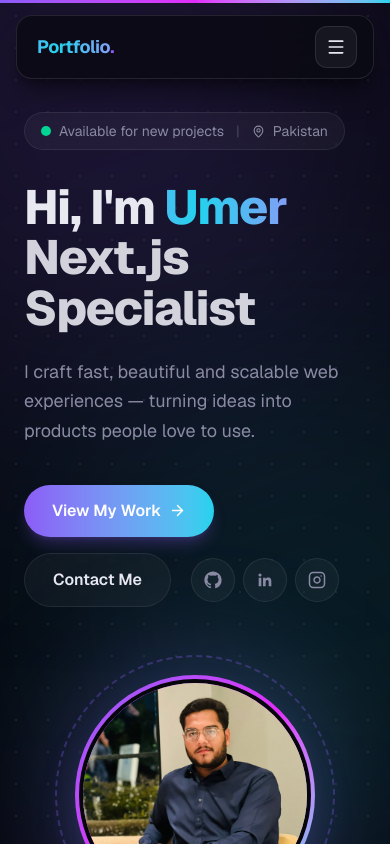
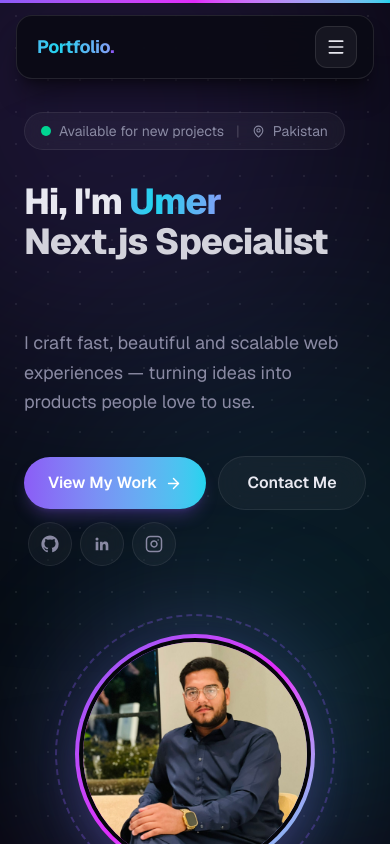
Before and after one commit to umersaeed15991-del/Portfolio, a Next.js app: page / in a window 390 px wide. Shown: the top 844 px of the page. Built offline with nearby package versions, Linux system fonts and the light colour scheme.

Commit message:
updated website changes

```diff
--- a/src/components/About.tsx
+++ b/src/components/About.tsx
@@ -64,7 +64,7 @@ function CodeCard() {
 
 export function About() {
   return (
-    <section id="about" className="relative py-28">
+    <section id="about" className="relative py-20 sm:py-28">
       <div className="absolute left-0 top-1/4 h-72 w-72 rounded-full bg-accent/10 blur-[120px]" />
       <div className="mx-auto max-w-6xl px-6">
         <SectionHeading eyebrow="About Me" title="A little bit about me" />
--- a/src/components/Certificates.tsx
+++ b/src/components/Certificates.tsx
@@ -25,7 +25,7 @@ export function Certificates() {
   }, [selected]);
 
   return (
-    <section id="certificates" className="relative py-28">
+    <section id="certificates" className="relative py-20 sm:py-28">
       <div className="absolute right-0 top-1/4 h-72 w-72 rounded-full bg-accent-2/10 blur-[120px]" />
       <div className="mx-auto max-w-6xl px-6">
         <SectionHeading eyebrow="Achievements" title="Certificates & awards" />
--- a/src/components/Contact.tsx
+++ b/src/components/Contact.tsx
@@ -7,7 +7,7 @@ import { Reveal, SectionHeading } from "./Reveal";
 
 export function Contact() {
   return (
-    <section id="contact" className="relative py-28">
+    <section id="contact" className="relative py-20 sm:py-28">
       <div className="absolute bottom-0 left-1/2 h-80 w-[600px] -translate-x-1/2 rounded-full bg-accent/10 blur-[140px]" />
       <div className="mx-auto max-w-6xl px-6">
         <SectionHeading eyebrow="Get In Touch" title="Let's work together" />
--- a/src/components/Experience.tsx
+++ b/src/components/Experience.tsx
@@ -47,7 +47,7 @@ function TimelineCard({
 
 export function Experience() {
   return (
-    <section id="experience" className="relative py-28">
+    <section id="experience" className="relative py-20 sm:py-28">
       <div className="mx-auto max-w-6xl px-6">
         <SectionHeading eyebrow="My Journey" title="Experience & Education" />
 
--- a/src/components/Hero.tsx
+++ b/src/components/Hero.tsx
@@ -75,11 +75,11 @@ export function Hero() {
           initial={{ opacity: 0, y: 32 }}
           animate={{ opacity: 1, y: 0 }}
           transition={{ duration: 0.7, delay: 0.1 }}
-          className="max-w-4xl text-5xl font-extrabold leading-[1.05] tracking-tight sm:text-7xl"
+          className="max-w-4xl break-words text-4xl font-extrabold leading-[1.1] tracking-tight sm:text-6xl lg:text-7xl"
         >
           Hi, I&apos;m <span className="text-gradient">{profile.name}</span>
-          <br />
-          <span className="text-foreground/90">
+          {/* min-h taake typing ke waqt mobile par layout jump na ho */}
+          <span className="block min-h-[2.3em] text-foreground/90 sm:min-h-[1.2em]">
             {typed}
             <span className="animate-blink text-accent">|</span>
           </span>
@@ -98,11 +98,11 @@ export function Hero() {
           initial={{ opacity: 0, y: 32 }}
           animate={{ opacity: 1, y: 0 }}
           transition={{ duration: 0.7, delay: 0.3 }}
-          className="mt-10 flex flex-wrap items-center gap-4"
+          className="mt-10 flex flex-wrap items-center gap-3 sm:gap-4"
         >
           <a
             href="#projects"
-            className="group inline-flex items-center gap-2 rounded-full bg-gradient-to-r from-accent to-accent-2 px-7 py-3.5 font-semibold text-white shadow-lg shadow-accent/25 transition-transform hover:scale-105"
+            className="group inline-flex flex-1 items-center justify-center gap-2 whitespace-nowrap rounded-full bg-gradient-to-r from-accent to-accent-2 px-6 py-3.5 font-semibold text-white shadow-lg shadow-accent/25 transition-transform hover:scale-105 sm:flex-none sm:px-7"
           >
             View My Work
             <ArrowRight
@@ -112,7 +112,7 @@ export function Hero() {
           </a>
           <a
             href="#contact"
-            className="glass rounded-full px-7 py-3.5 font-semibold transition-colors hover:bg-white/10"
+            className="glass flex-1 whitespace-nowrap rounded-full px-6 py-3.5 text-center font-semibold transition-colors hover:bg-white/10 sm:flex-none sm:px-7"
           >
             Contact Me
           </a>
--- a/src/components/Projects.tsx
+++ b/src/components/Projects.tsx
@@ -71,7 +71,7 @@ function TiltCard({ children }: { children: ReactNode }) {
 
 export function Projects() {
   return (
-    <section id="projects" className="relative py-28">
+    <section id="projects" className="relative py-20 sm:py-28">
       <div className="absolute left-1/4 top-0 h-72 w-72 rounded-full bg-fuchsia-600/10 blur-[120px]" />
       <div className="mx-auto max-w-6xl px-6">
         <SectionHeading eyebrow="My Work" title="Featured projects" />
--- a/src/components/Reveal.tsx
+++ b/src/components/Reveal.tsx
@@ -39,7 +39,7 @@ export function SectionHeading({
   title: string;
 }) {
   return (
-    <Reveal className="mb-14 text-center">
+    <Reveal className="mb-10 text-center sm:mb-14">
       <span className="mb-3 inline-block rounded-full border border-accent/30 bg-accent/10 px-4 py-1.5 font-mono text-xs uppercase tracking-widest text-accent">
         {eyebrow}
       </span>
--- a/src/components/Skills.tsx
+++ b/src/components/Skills.tsx
@@ -6,7 +6,7 @@ import { Reveal, SectionHeading } from "./Reveal";
 
 export function Skills() {
   return (
-    <section id="skills" className="relative py-28">
+    <section id="skills" className="relative py-20 sm:py-28">
       <div className="absolute right-0 top-1/3 h-72 w-72 rounded-full bg-accent-2/10 blur-[120px]" />
       <div className="mx-auto max-w-6xl px-6">
         <SectionHeading eyebrow="My Skills" title="Technologies I work with" />
```
